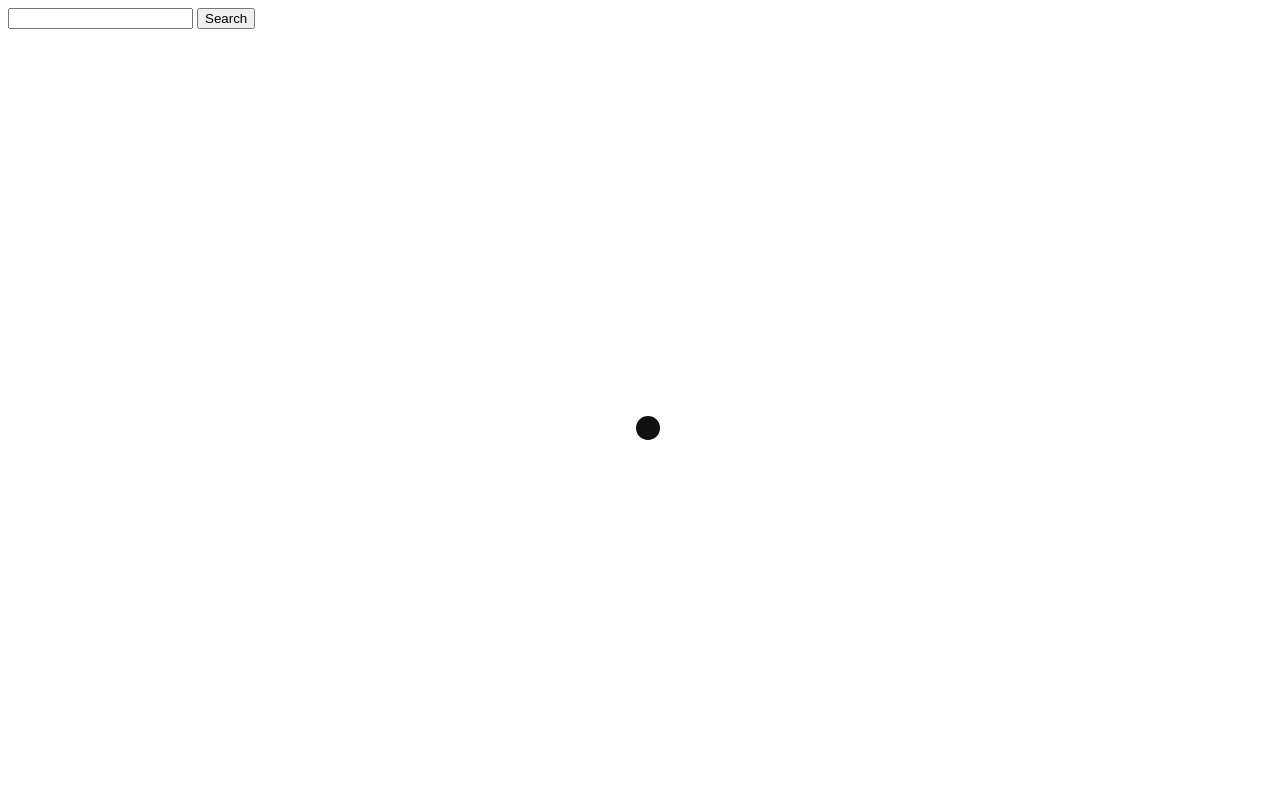
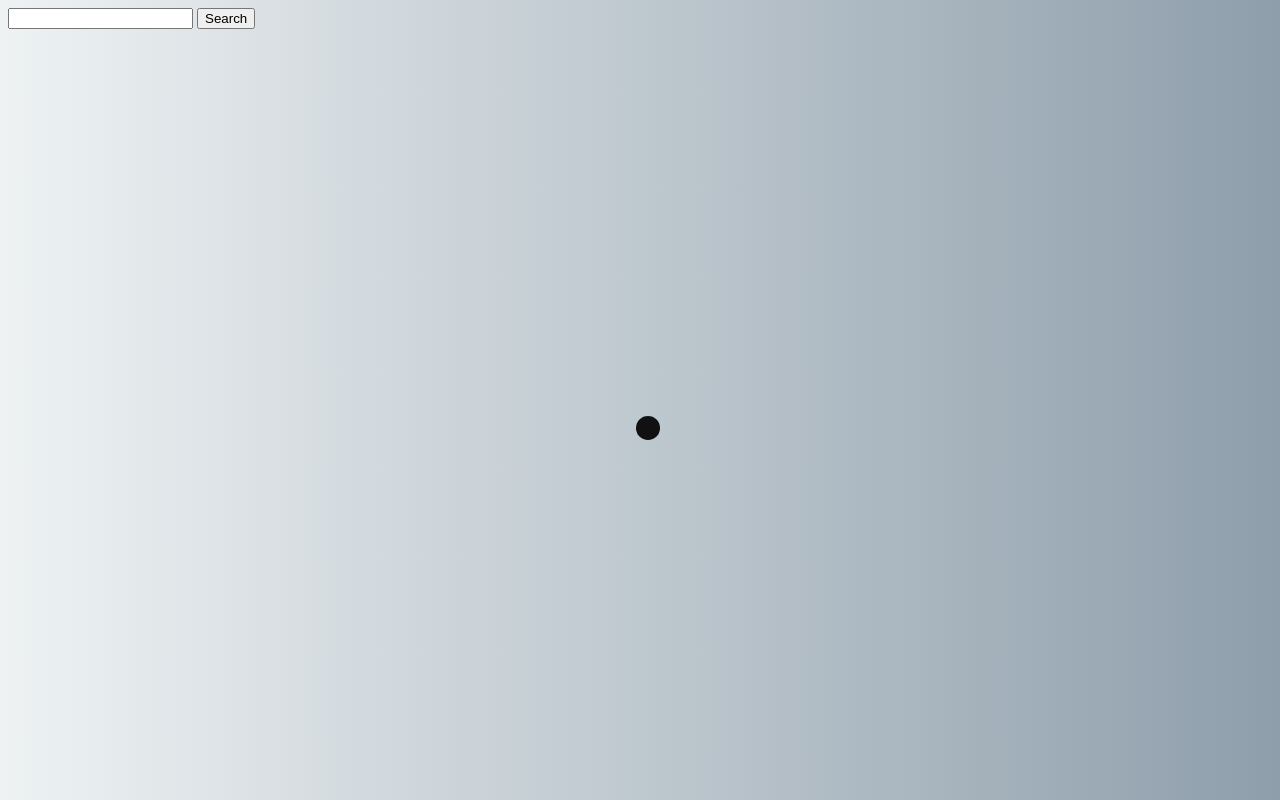
Before and after one commit to Magichastie/CndMtg, a website: page content/main.html in a window 1280 px wide. Drawn offline with Linux system fonts and the light colour scheme.

Commit message:
'changing css'

```diff
--- a/content/style.css
+++ b/content/style.css
@@ -1,3 +1,11 @@
+
+body {
+background: #8e9eab; /* fallback for old browsers */
+background: -webkit-linear-gradient(to left, #8e9eab , #eef2f3); /* Chrome 10-25, Safari 5.1-6 */
+background: linear-gradient(to left, #8e9eab , #eef2f3); /* W3C, IE 10+/ Edge, Firefox 16+, Chrome 26+, Opera 12+, Safari 7+ */
+}
+
+
 .search_button {
 }
 
```
